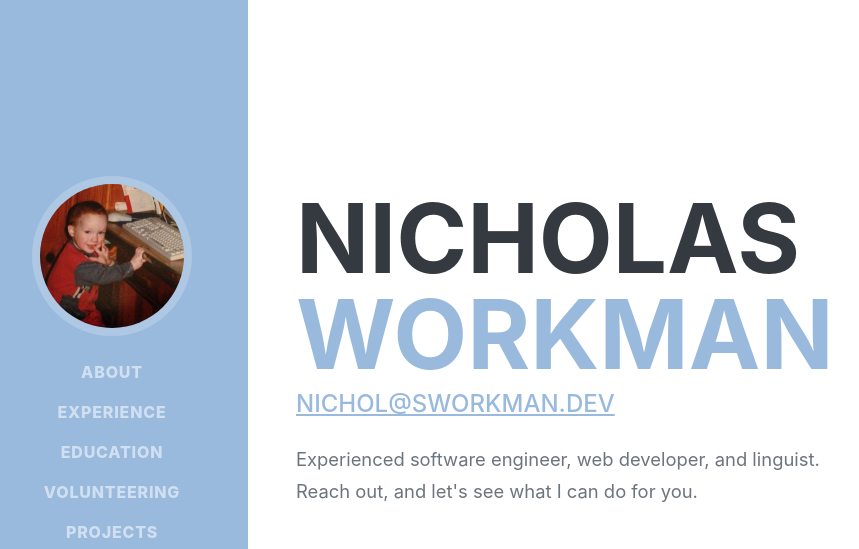
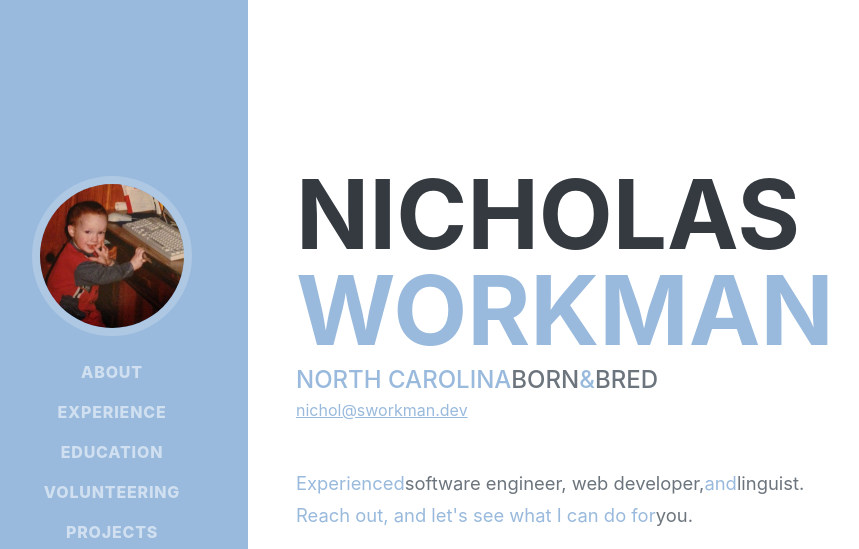
Before and after one commit to Momosimo/personal-site-compiler, a website: page src/pug/index.pug in a window 1280 px wide. Shown: the top 549 px of the page, without its empty margins (24-883 px from the left). Drawn offline with nearby package versions, Linux system fonts and the light colour scheme; files that its build step writes are made by us from their sources; files whose address does not match are found by name; a web font is replaced by a local one.

Commit message:
Change intro style, fix margins

```diff
--- a/src/pug/index.pug
+++ b/src/pug/index.pug
@@ -59,12 +59,22 @@ html(lang='en')
                     h1.mb-1
                         | Nicholas
                         span.text-primary Workman
-                    .subheading.mb-4
+                    .subheading.mb-0
+                        span.text-primary north carolina
+                        | born
+                        span.text-primary &
+                        | bred
+                    .p.mb-5
                         a(href='mailto:nichol@sworkman.dev') nichol@sworkman.dev
                     p.lead.mb-1
-                        | Experienced software engineer, web developer, and linguist.
+                        span.text-primary Experienced
+                        | software engineer,
+                        | web developer,
+                        span.text-primary and
+                        | linguist.
                     p.lead.mb-5
-                        | Reach out, and let's see what I can do for you.
+                        span.text-primary Reach out, and let's see what I can do for
+                        | you.
                     .social-icons
                         a.social-icon(href='https://www.linkedin.com/in/nicholasworkman/' target="_blank" rel="noopener noreferrer")
                             i.fab.fa-linkedin-in
@@ -217,7 +227,7 @@ html(lang='en')
                         .flex-shrink-0
                             span.text-primary Sep 2009 - May 2012 · 2 yrs 9 mos
 
-                    .d-flex.flex-column.flex-md-row.justify-content-between.mb-5
+                    .d-flex.flex-column.flex-md-row.justify-content-between
                         .flex-grow-1
                             h3.mb-0 Student Volunteer Abroad
                             .subheading.mb-3 Woodberry Forest School
@@ -303,7 +313,7 @@ html(lang='en')
                             i.fab.fa-node
                         li.list-inline-item
                             i.fab.fa-npm
-                    ul.fa-ul.mb-5
+                    ul.fa-ul
                         li
                             span.fa-li
                                 i.fas.fa-check
@@ -312,6 +322,9 @@ html(lang='en')
                             span.fa-li
                                 i.fas.fa-check
                             | Also uses: Pug
+
+
+            hr.m-0
 
             // Skills
             section#skills.resume-section
@@ -372,7 +385,7 @@ html(lang='en')
                                 i.fas.fa-check
                             | AED
                     .subheading.mb-3 Spoken Languages
-                    ul.fa-ul.mb-3
+                    ul.fa-ul.mb-0
                         li
                             span.fa-li
                                 i.fas.fa-check
```
Also changed, not shown: dist/index.html.
